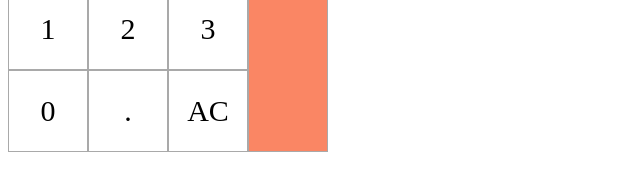
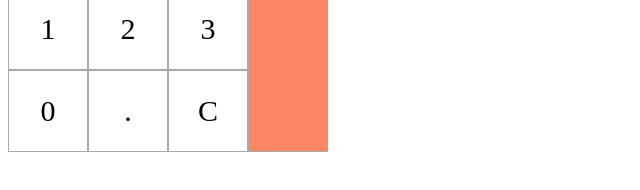
Before and after one commit to zxl8888888/T02, a plain HTML site: page index.html in a window 1280 px wide. Shown: the part 346-536 px from the top of the page, 0-640 px from the left. Drawn offline with Linux system fonts and the light colour scheme.

Commit message:
index.html

```diff
--- a/index.html
+++ b/index.html
@@ -27,7 +27,7 @@
       <div class="number">3</div>
       <div class="number">0</div>
       <div class="number">.</div>
-      <div class="number">AC</div>
+      <div class="number">C</div>
     </div>
   </body>
 </html>
```
